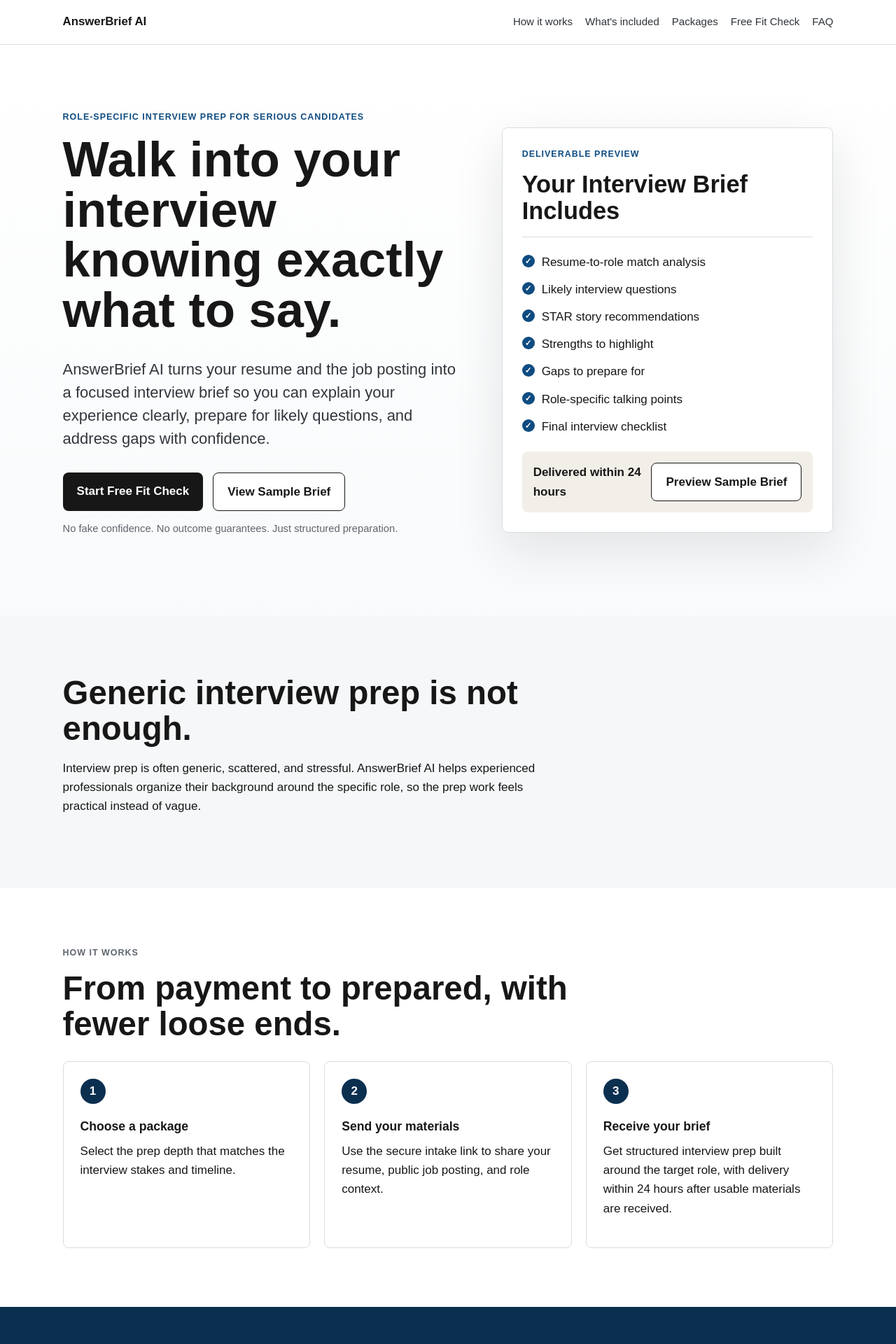
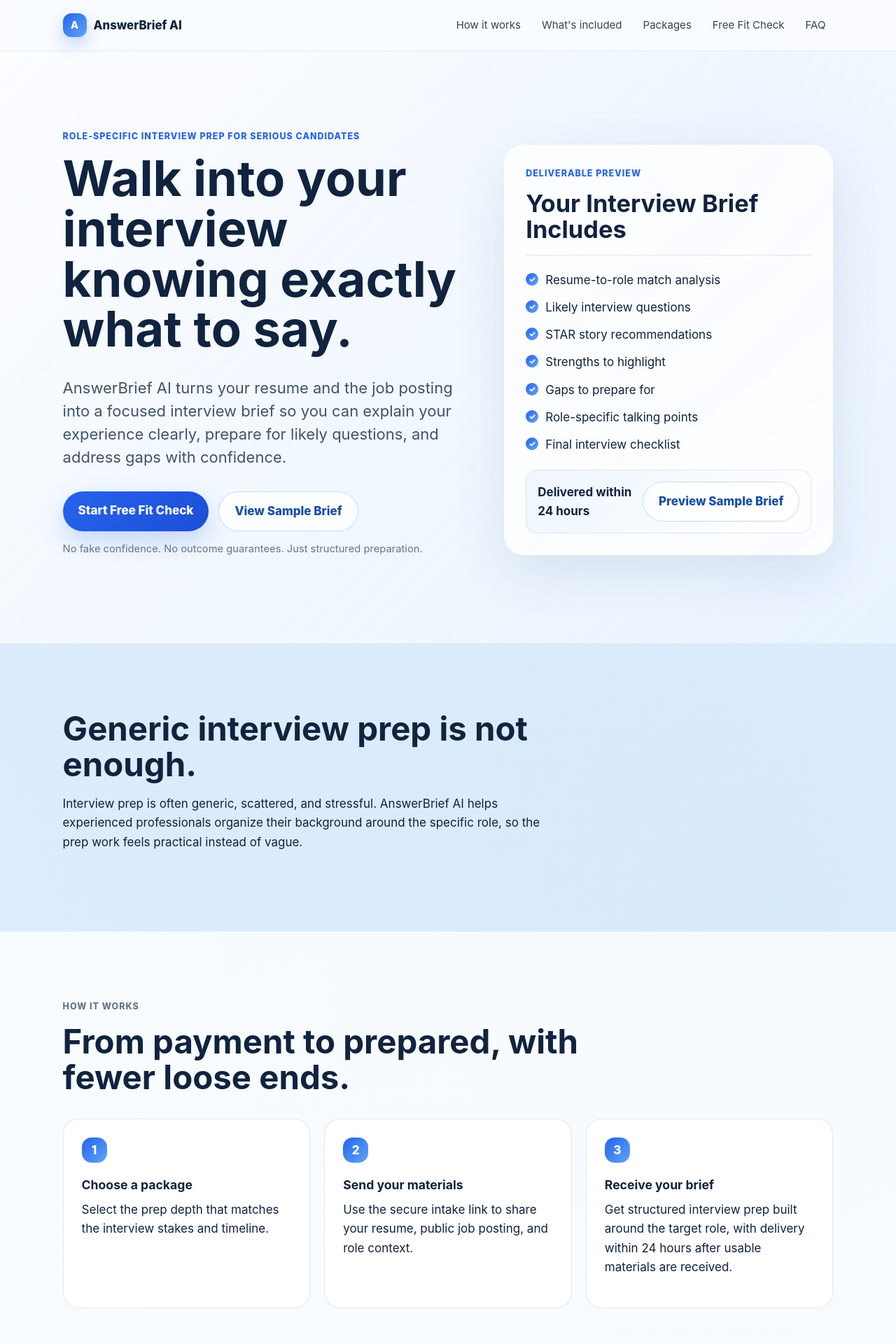
Before and after one commit to boritomas/answerbrief-ai-automation, a Next.js app in the folder answerbrief-ai-automation-starter/: page / in a window 1280 px wide. Shown: the top 1920 px of the page at 70% size. Built offline with nearby package versions, Linux system fonts and the light colour scheme.

Commit message:
Align AnswerBrief AI website with video visual system

```diff
--- a/answerbrief-ai-automation-starter/app/styles.css
+++ b/answerbrief-ai-automation-starter/app/styles.css
@@ -1,12 +1,23 @@
 :root {
-  --ink: #171717;
-  --muted: #5f656d;
-  --line: #d9dde2;
+  /* AnswerBrief AI visual system */
+  --ink: #10233f;
+  --muted: #65758a;
+  --line: #d9e4f1;
   --paper: #ffffff;
-  --soft: #f5f7f8;
-  --accent: #0f4c81;
-  --accent-dark: #0b2f4f;
-  --warm: #f2efe8;
+  --soft: #f6f9fd;
+  --soft-blue: #eef6ff;
+  --accent: #2563eb;
+  --accent-dark: #174ea6;
+  --accent-soft: #dcecff;
+  --warm: #f5f8fc;
+  --glass: rgba(255, 255, 255, .78);
+  --card-shadow: 0 24px 70px rgba(32, 79, 137, .12);
+  --card-shadow-soft: 0 14px 42px rgba(31, 74, 125, .09);
+  --radius-sm: 16px;
+  --radius-md: 22px;
+  --radius-lg: 28px;
+  --space-section: 96px;
+  --space-section-mobile: 64px;
 }
 
 * { box-sizing: border-box; }
@@ -17,10 +28,13 @@ html {
 
 body {
   margin: 0;
-  font-family: Arial, Helvetica, sans-serif;
+  font-family: Inter, ui-sans-serif, system-ui, -apple-system, BlinkMacSystemFont, "Segoe UI", Arial, Helvetica, sans-serif;
   font-size: 17px;
   color: var(--ink);
-  background: var(--soft);
+  background:
+    radial-gradient(circle at 12% 0%, rgba(37, 99, 235, .10), transparent 34%),
+    radial-gradient(circle at 88% 10%, rgba(14, 165, 233, .10), transparent 30%),
+    linear-gradient(180deg, #ffffff 0%, #f6f9fd 38%, #f9fbfe 100%);
   line-height: 1.6;
 }
 
@@ -28,45 +42,74 @@ a { color: inherit; }
 
 .nav {
   align-items: center;
-  background: rgba(255, 255, 255, .96);
-  border-bottom: 1px solid var(--line);
+  backdrop-filter: blur(18px);
+  background: rgba(255, 255, 255, .82);
+  border-bottom: 1px solid rgba(217, 228, 241, .78);
   display: flex;
   justify-content: space-between;
-  padding: 18px 7%;
+  padding: 16px 7%;
   position: sticky;
   top: 0;
   z-index: 10;
 }
 
 .brand {
+  align-items: center;
+  color: var(--ink);
+  display: inline-flex;
+  gap: 10px;
   font-size: 1.05rem;
   font-weight: 800;
   text-decoration: none;
 }
 
+.brand::before {
+  background: linear-gradient(135deg, #2563eb, #60a5fa);
+  border-radius: 12px;
+  box-shadow: 0 10px 24px rgba(37, 99, 235, .28);
+  color: #fff;
+  content: 'A';
+  display: inline-flex;
+  font-size: .9rem;
+  height: 34px;
+  justify-content: center;
+  line-height: 34px;
+  width: 34px;
+}
+
 .nav nav {
   display: flex;
   flex-wrap: wrap;
-  gap: 18px;
+  gap: 8px;
   font-size: .94rem;
 }
 
 .nav nav a {
-  color: #2f343a;
+  border-radius: 999px;
+  color: #344256;
+  padding: 8px 11px;
   text-decoration: none;
+  transition: background-color .2s ease, color .2s ease;
 }
 
-section { padding: 84px 7%; }
+.nav nav a:hover {
+  background: var(--soft-blue);
+  color: var(--accent-dark);
+}
+
+section { padding: var(--space-section) 7%; }
 
 .hero {
-  background: linear-gradient(180deg, #fff 0%, #f8fafb 100%);
-  padding: 94px 7%;
+  background:
+    linear-gradient(135deg, rgba(255, 255, 255, .88), rgba(239, 246, 255, .68)),
+    radial-gradient(circle at 74% 20%, rgba(37, 99, 235, .12), transparent 36%);
+  padding: 112px 7% 104px;
 }
 
 .hero-grid {
   align-items: center;
   display: grid;
-  gap: 48px;
+  gap: 56px;
   grid-template-columns: minmax(0, 1.1fr) minmax(320px, .9fr);
 }
 
@@ -83,6 +126,7 @@ section { padding: 84px 7%; }
 
 h1 {
   font-size: clamp(2.5rem, 5.5vw, 5rem);
+  color: var(--ink);
   letter-spacing: 0;
   line-height: 1.02;
   margin: 0 0 32px;
@@ -90,6 +134,7 @@ h1 {
 }
 
 h2 {
+  color: var(--ink);
   font-size: clamp(1.8rem, 3.7vw, 3.2rem);
   letter-spacing: 0;
   line-height: 1.08;
@@ -97,6 +142,7 @@ h2 {
 }
 
 h3 {
+  color: var(--ink);
   font-size: 1.1rem;
   margin: 0 0 8px;
 }
@@ -104,7 +150,7 @@ h3 {
 p { margin: 0 0 18px; }
 
 .subhead {
-  color: #30363d;
+  color: #42526a;
   font-size: 22px;
   line-height: 1.5;
   max-width: 760px;
@@ -125,38 +171,46 @@ p { margin: 0 0 18px; }
 
 .button {
   border: 0;
-  border-radius: 8px;
+  border-radius: 999px;
   cursor: pointer;
   display: inline-block;
   font: inherit;
   font-weight: 800;
-  padding: 13px 20px;
+  padding: 14px 22px;
   text-align: center;
   text-decoration: none;
   transition: background-color .2s ease, border-color .2s ease, box-shadow .2s ease, color .2s ease, transform .2s ease;
 }
 
-.primary { background: var(--ink); color: #fff; }
-.secondary { background: #fff; border: 1px solid var(--ink); color: var(--ink); }
+.primary {
+  background: linear-gradient(135deg, var(--accent), #1d4ed8);
+  box-shadow: 0 14px 34px rgba(37, 99, 235, .24);
+  color: #fff;
+}
+.secondary {
+  background: rgba(255, 255, 255, .82);
+  border: 1px solid rgba(37, 99, 235, .24);
+  color: var(--accent-dark);
+}
 .disabled { background: #e3e6e8; color: #6a7077; cursor: not-allowed; }
 .button:hover {
-  box-shadow: 0 10px 28px rgba(23, 23, 23, .12);
-  transform: translateY(-1px);
+  box-shadow: 0 18px 40px rgba(37, 99, 235, .20);
+  transform: translateY(-2px);
 }
 
-.primary:hover { background: var(--accent-dark); }
-.secondary:hover { border-color: var(--accent); color: var(--accent-dark); }
+.primary:hover { background: linear-gradient(135deg, #1d4ed8, var(--accent-dark)); }
+.secondary:hover { background: var(--soft-blue); border-color: rgba(37, 99, 235, .38); color: var(--accent-dark); }
 
 .preview-card {
-  background: var(--paper);
-  border: 1px solid var(--line);
-  border-radius: 8px;
-  box-shadow: 0 24px 70px rgba(23, 23, 23, .10);
-  padding: 28px;
+  background: var(--glass);
+  border: 1px solid rgba(255, 255, 255, .82);
+  border-radius: var(--radius-lg);
+  box-shadow: var(--card-shadow);
+  padding: 30px;
 }
 
 .brief-preview-header {
-  border-bottom: 1px solid var(--line);
+  border-bottom: 1px solid rgba(217, 228, 241, .9);
   padding-bottom: 18px;
 }
 
@@ -181,7 +235,7 @@ p { margin: 0 0 18px; }
 }
 
 .brief-preview-list li::before {
-  background: var(--accent);
+  background: linear-gradient(135deg, var(--accent), #60a5fa);
   border-radius: 999px;
   color: #fff;
   content: '✓';
@@ -197,8 +251,9 @@ p { margin: 0 0 18px; }
 
 .brief-preview-footer {
   align-items: center;
-  background: var(--warm);
-  border-radius: 8px;
+  background: linear-gradient(135deg, #eef6ff, #ffffff);
+  border: 1px solid rgba(217, 228, 241, .88);
+  border-radius: var(--radius-sm);
   display: grid;
   gap: 14px;
   grid-template-columns: minmax(0, 1fr) auto;
@@ -237,7 +292,7 @@ p { margin: 0 0 18px; }
 }
 
 .score-bar span {
-  background: var(--accent);
+  background: linear-gradient(90deg, var(--accent), #60a5fa);
   border-radius: inherit;
   display: block;
   height: 100%;
@@ -259,8 +314,8 @@ p { margin: 0 0 18px; }
 .muted { color: #363b40; }
 
 .next-step {
-  background: var(--warm);
-  border-radius: 8px;
+  background: var(--soft-blue);
+  border-radius: var(--radius-sm);
   margin-top: 20px;
   padding: 16px;
 }
@@ -270,8 +325,12 @@ p { margin: 0 0 18px; }
   max-width: 900px;
 }
 
-.section-band { background: var(--paper); }
-.section-heading { max-width: 820px; margin-bottom: 28px; }
+.section-band {
+  background: rgba(255, 255, 255, .78);
+  border-bottom: 1px solid rgba(217, 228, 241, .48);
+  border-top: 1px solid rgba(255, 255, 255, .78);
+}
+.section-heading { max-width: 860px; margin-bottom: 34px; }
 .section-heading p { color: var(--muted); }
 
 .steps,
@@ -307,9 +366,10 @@ article,
   .legal-page article,
   .disclaimer-panel {
   background: var(--paper);
-  border: 1px solid var(--line);
-  border-radius: 8px;
-  padding: 24px;
+  border: 1px solid rgba(217, 228, 241, .86);
+  border-radius: var(--radius-md);
+  box-shadow: 0 1px 0 rgba(255, 255, 255, .8) inset;
+  padding: 26px;
   transition: border-color .2s ease, box-shadow .2s ease, transform .2s ease;
 }
 
@@ -319,15 +379,15 @@ article:hover,
   .step:hover,
   .trust-item:hover,
   .testimonial-card:hover {
-  border-color: #c4ccd4;
-  box-shadow: 0 14px 34px rgba(23, 23, 23, .08);
+  border-color: rgba(37, 99, 235, .24);
+  box-shadow: var(--card-shadow-soft);
   transform: translateY(-2px);
 }
 
 .step-number {
   align-items: center;
-  background: var(--accent-dark);
-  border-radius: 999px;
+  background: linear-gradient(135deg, var(--accent), #60a5fa);
+  border-radius: 14px;
   color: #fff;
   display: inline-flex;
   font-weight: 800;
@@ -338,7 +398,9 @@ article:hover,
 }
 
 .fit-check {
-  background: var(--accent-dark);
+  background:
+    radial-gradient(circle at 80% 20%, rgba(96, 165, 250, .24), transparent 34%),
+    linear-gradient(135deg, #0f376b, #164f95);
   color: #fff;
 }
 
@@ -354,7 +416,7 @@ article:hover,
 .testimonials-section,
 .support-section,
 .pricing,
-.faq { background: var(--soft); }
+.faq { background: transparent; }
 
 .text-link {
   color: var(--accent);
@@ -364,14 +426,21 @@ article:hover,
 }
 
 .price-card {
+  background:
+    linear-gradient(180deg, rgba(255, 255, 255, .94), rgba(255, 255, 255, .82));
   display: flex;
   flex-direction: column;
+  min-height: 100%;
 }
 
 .price-card .button { margin-top: auto; }
-.featured { border: 2px solid var(--accent); box-shadow: 0 18px 50px rgba(15, 76, 129, .13); transform: translateY(-8px); }
+.featured {
+  border: 2px solid rgba(37, 99, 235, .72);
+  box-shadow: 0 28px 70px rgba(37, 99, 235, .18);
+  transform: translateY(-8px);
+}
 .price { font-size: 2.1rem; font-weight: 800; margin: 8px 0; }
-.value-note { background: #edf5fb; border-radius: 8px; color: var(--accent-dark); padding: 10px 12px; }
+.value-note { background: var(--soft-blue); border-radius: var(--radius-sm); color: var(--accent-dark); padding: 11px 13px; }
 .secure-note { color: var(--accent-dark); font-weight: 800; }
 
 .founder-card,
@@ -396,8 +465,10 @@ article:hover,
 }
 
 .founder-quote {
-  background: var(--accent-dark);
-  border-radius: 8px;
+  background:
+    radial-gradient(circle at 85% 15%, rgba(96, 165, 250, .32), transparent 34%),
+    linear-gradient(135deg, #123a6b, #0f2748);
+  border-radius: var(--radius-md);
   color: #fff;
   margin: 0;
   padding: 28px;
@@ -428,11 +499,11 @@ article:hover,
 
 .video-embed-card {
   background:
-    radial-gradient(circle at 20% 15%, rgba(15, 76, 129, .12), transparent 32%),
-    linear-gradient(135deg, #ffffff 0%, #edf5fb 100%);
-  border: 1px solid var(--line);
-  border-radius: 8px;
-  box-shadow: 0 18px 50px rgba(23, 23, 23, .10);
+    radial-gradient(circle at 20% 15%, rgba(37, 99, 235, .12), transparent 32%),
+    linear-gradient(135deg, rgba(255, 255, 255, .92) 0%, rgba(238, 246, 255, .94) 100%);
+  border: 1px solid rgba(255, 255, 255, .86);
+  border-radius: var(--radius-lg);
+  box-shadow: var(--card-shadow);
   overflow: hidden;
   padding: 12px;
 }
@@ -441,7 +512,7 @@ article:hover,
   aspect-ratio: 16 / 9;
   background: #fff;
   border: 0;
-  border-radius: 6px;
+  border-radius: 20px;
   display: block;
   min-height: 320px;
   object-fit: cover;
@@ -450,6 +521,12 @@ article:hover,
 
 .video-embed-card .text-link {
   margin: 12px 4px 2px;
+}
+
+.video-embed-card .text-link::after,
+.footer-links a::after,
+.founder-links a::after {
+  content: ' →';
 }
 
 .video-subtitle {
@@ -493,13 +570,20 @@ article:hover,
 }
 
 .trust-strip span {
-  background: #fff;
-  border: 1px solid var(--line);
+  background: rgba(255, 255, 255, .78);
+  border: 1px solid rgba(217, 228, 241, .9);
   border-radius: 999px;
   color: var(--accent-dark);
   font-size: .9rem;
   font-weight: 800;
   padding: 8px 12px;
+}
+
+.sample-tile,
+.testimonial-card,
+.trust-item {
+  background:
+    linear-gradient(180deg, rgba(255, 255, 255, .96), rgba(255, 255, 255, .84));
 }
 
 .trust-item {
@@ -511,7 +595,7 @@ article:hover,
 
 .trust-item span {
   align-items: center;
-  background: var(--accent);
+  background: linear-gradient(135deg, var(--accent), #60a5fa);
   border-radius: 999px;
   color: #fff;
   display: inline-flex;
@@ -540,7 +624,7 @@ article:hover,
 }
 
 .stars {
-  color: var(--accent);
+  color: #2563eb;
   font-size: 1rem;
   letter-spacing: 0;
   margin-bottom: 12px;
@@ -572,11 +656,11 @@ article:hover,
 }
 
 .support-card {
-  background: var(--paper);
-  border: 1px solid var(--line);
-  border-radius: 8px;
-  box-shadow: 0 18px 50px rgba(23, 23, 23, .08);
-  padding: 30px;
+  background: var(--glass);
+  border: 1px solid rgba(255, 255, 255, .86);
+  border-radius: var(--radius-lg);
+  box-shadow: var(--card-shadow-soft);
+  padding: 34px;
 }
 
 .support-card .button {
@@ -616,7 +700,7 @@ section {
 }
 
 .badge {
-  background: var(--accent);
+  background: linear-gradient(135deg, var(--accent), #60a5fa);
   border-radius: 999px;
   color: #fff;
   display: inline-block;
@@ -634,21 +718,23 @@ section {
 }
 
 details {
-  background: #fff;
-  border: 1px solid var(--line);
-  border-radius: 8px;
-  padding: 18px 20px;
+  background: rgba(255, 255, 255, .86);
+  border: 1px solid rgba(217, 228, 241, .9);
+  border-radius: var(--radius-md);
+  box-shadow: 0 10px 28px rgba(32, 79, 137, .06);
+  padding: 20px 22px;
 }
 
 summary { cursor: pointer; font-weight: 800; }
+summary::marker { color: var(--accent); }
 details p { color: var(--muted); margin: 12px 0 0; }
 
-.privacy-section { background: #fff; }
+.privacy-section { background: rgba(255, 255, 255, .82); }
 .privacy-section p { max-width: 820px; }
 
 .disclaimer {
-  background: #eef1f3;
-  border-top: 1px solid var(--line);
+  background: #eef5fc;
+  border-top: 1px solid rgba(217, 228, 241, .86);
   padding: 22px 7%;
 }
 
@@ -660,14 +746,18 @@ details p { color: var(--muted); margin: 12px 0 0; }
 }
 
 footer {
-  background: #fff;
-  border-top: 1px solid var(--line);
-  color: #3d434a;
-  padding: 34px 7%;
+  background: linear-gradient(180deg, #ffffff, #f4f8fd);
+  border-top: 1px solid rgba(217, 228, 241, .86);
+  color: #42526a;
+  padding: 44px 7%;
 }
 
 footer p { margin: 8px 0; }
-footer a { text-decoration: none; }
+footer a {
+  color: var(--accent-dark);
+  font-weight: 800;
+  text-decoration: none;
+}
 
 .footer-links {
   display: flex;
@@ -690,7 +780,7 @@ footer a { text-decoration: none; }
 
 fieldset {
   border: 1px solid var(--line);
-  border-radius: 8px;
+  border-radius: var(--radius-md);
   display: grid;
   gap: 16px;
   margin: 0;
@@ -719,7 +809,7 @@ input,
 select,
 textarea {
   border: 1px solid #b8c0c8;
-  border-radius: 8px;
+  border-radius: 14px;
   font: inherit;
   padding: 12px;
   width: 100%;
@@ -742,7 +832,7 @@ input[aria-invalid="true"], select[aria-invalid="true"] { border-color: #b42318;
 .privacy-callout {
   background: #edf5fb;
   border: 1px solid #cfe2f1;
-  border-radius: 8px;
+  border-radius: var(--radius-md);
   padding: 18px;
 }
 
@@ -857,6 +947,7 @@ th { background: #eef1f3; }
 
   .featured { transform: none; }
   .support-card .button { justify-self: stretch; }
+  .hero { padding-top: 86px; }
 }
 
 @media (max-width: 720px) {
@@ -867,8 +958,9 @@ th { background: #eef1f3; }
     padding: 16px 5%;
   }
 
-  .nav nav { gap: 12px; }
-  section, .hero { padding: 52px 5%; }
+  .nav nav { gap: 8px; }
+  .nav nav a { padding: 7px 9px; }
+  section, .hero { padding: var(--space-section-mobile) 5%; }
   .disclaimer, footer { padding-left: 5%; padding-right: 5%; }
   h1 { font-size: clamp(2.15rem, 11vw, 4rem); }
   .subhead,
@@ -878,6 +970,25 @@ th { background: #eef1f3; }
   .trust-strip { flex-direction: column; }
   .trust-strip span { width: 100%; }
   .walkthrough-video { min-height: 210px; }
+  .preview-card,
+  .video-embed-card,
+  .support-card {
+    border-radius: 22px;
+  }
+  article,
+    .sample-tile,
+    .why-grid article,
+    .step,
+    .trust-item,
+    .testimonial-card,
+    .guided-form,
+    .results-grid article,
+    .sample-report article,
+    .legal-page article,
+    .disclaimer-panel {
+    border-radius: 18px;
+    padding: 22px;
+  }
   .brief-preview-footer { grid-template-columns: 1fr; }
   .brief-preview-footer .button { white-space: normal; }
   fieldset { padding: 18px; }
```
